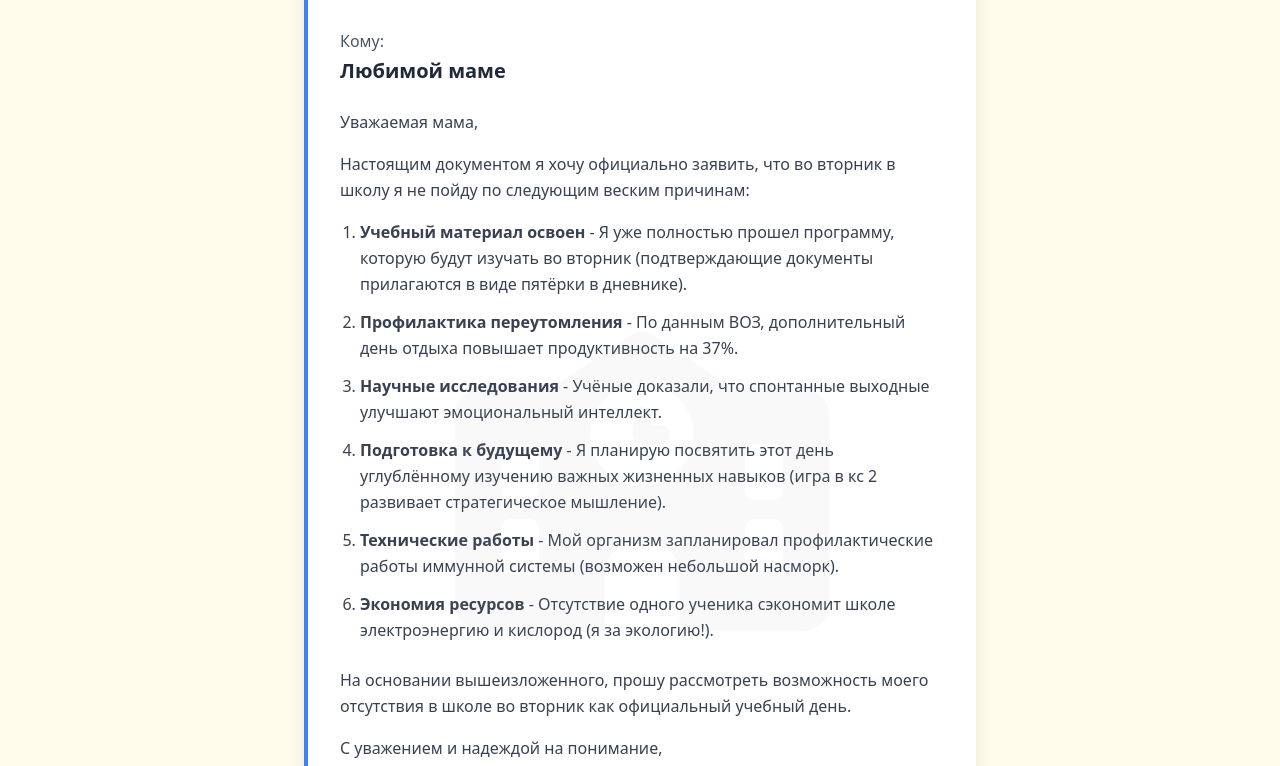
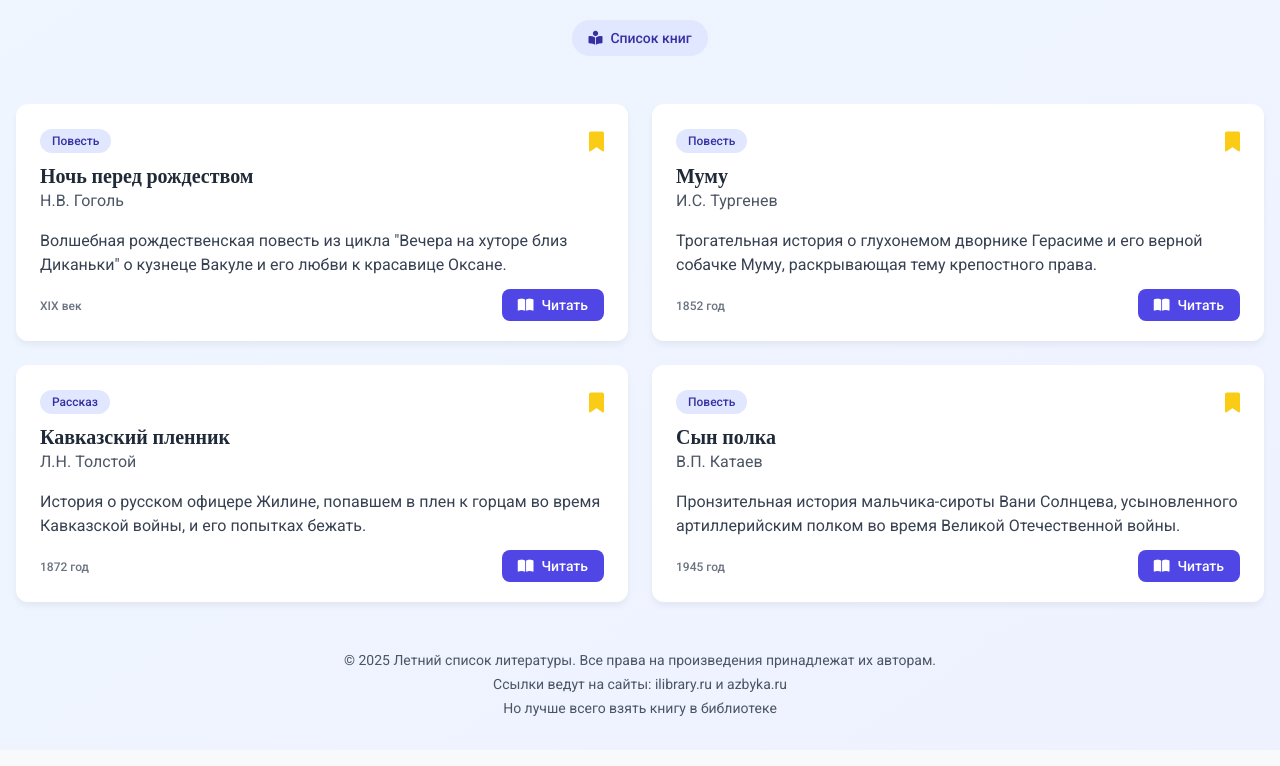
Before and after one commit to rudik333/-3, a plain HTML site: page index.html in a window 1280 px wide. Shown: the part 128-894 px from the top of the page. Drawn offline with nearby package versions, Linux system fonts and the light colour scheme.

Commit message:
index.html

```diff
--- a/index.html
+++ b/index.html
@@ -3,97 +3,162 @@
 <head>
     <meta charset="UTF-8">
     <meta name="viewport" content="width=device-width, initial-scale=1.0">
-    <title>Официальное заявление</title>
+    <title>Летний список литературы</title>
     <script src="https://cdn.tailwindcss.com"></script>
     <link rel="stylesheet" href="https://cdnjs.cloudflare.com/ajax/libs/font-awesome/6.4.0/css/all.min.css">
     <style>
-        @keyframes float {
-            0% { transform: translateY(0px); }
-            50% { transform: translateY(-10px); }
-            100% { transform: translateY(0px); }
+        @import url('https://fonts.googleapis.com/css2?family=Playfair+Display:wght@400;700&family=Roboto:wght@300;400;500&display=swap');
+
+        body {
+            font-family: 'Roboto', sans-serif;
+            background-color: #f8f9fa;
         }
-        .stamp {
-            position: absolute;
-            opacity: 0.8;
-            animation: float 3s ease-in-out infinite;
+
+        .title-font {
+            font-family: 'Playfair Display', serif;
         }
-        .signature {
-            font-family: 'Brush Script MT', cursive;
+
+        .book-card {
+            transition: all 0.3s ease;
+            box-shadow: 0 4px 6px rgba(0, 0, 0, 0.05);
+        }
+
+        .book-card:hover {
+            transform: translateY(-5px);
+            box-shadow: 0 10px 15px rgba(0, 0, 0, 0.1);
         }
     </style>
 </head>
-<body class="bg-amber-50 min-h-screen flex items-center justify-center p-4">
-    <div class="bg-white w-full max-w-2xl p-8 rounded-lg shadow-xl border-l-4 border-blue-500 relative overflow-hidden">
-        <!-- Водяной знак -->
-        <div class="absolute inset-0 flex items-center justify-center opacity-5">
-            <i class="fas fa-school text-gray-400 text-[300px]"></i>
+<body class="min-h-screen bg-gradient-to-br from-blue-50 to-indigo-50">
+    <div class="container mx-auto px-4 py-8">
+        <!-- Header -->
+        <header class="text-center mb-12">
+            <h1 class="title-font text-4xl md:text-5xl font-bold text-indigo-900 mb-4">Летний список литературы</h1>
+            <p class="text-lg text-gray-600 max-w-2xl mx-auto">Классические произведения русской литературы для летнего чтения</p>
+            <div class="mt-6">
+                <span class="inline-block px-4 py-2 bg-indigo-100 text-indigo-800 rounded-full text-sm font-medium">
+                    <i class="fas fa-book-reader mr-2"></i>Список книг
+                </span>
             </div>
+        </header>
 
-        <!-- Шапка документа -->
-        <div class="flex justify-between items-center mb-8 border-b pb-4">
+        <!-- Books Grid -->
+        <section class="grid grid-cols-1 md:grid-cols-2 lg:grid-cols-2 gap-6 mb-12">
+            <!-- Book 1 -->
+            <div class="book-card bg-white rounded-xl overflow-hidden">
+                <div class="p-6">
+                    <div class="flex justify-between items-start mb-4">
                         <div>
-                <h1 class="text-3xl font-bold text-gray-800">ОФИЦИАЛЬНОЕ ЗАЯВЛЕНИЕ</h1>
-                <p class="text-gray-500">№ 2023-11-21</p>
+                            <span class="inline-block px-3 py-1 bg-indigo-100 text-indigo-800 rounded-full text-xs font-medium mb-2">Повесть</span>
+                            <h3 class="title-font text-xl font-bold text-gray-800">Ночь перед рождеством</h3>
+                            <p class="text-gray-600">Н.В. Гоголь</p>
                         </div>
-            <div class="bg-blue-100 p-2 rounded">
-                <i class="fas fa-file-alt text-blue-500 text-3xl"></i>
+                        <div class="text-yellow-400">
+                            <i class="fas fa-bookmark text-xl"></i>
+                        </div>
+                    </div>
+                    <p class="text-gray-700 mb-4">Волшебная рождественская повесть из цикла "Вечера на хуторе близ Диканьки" о кузнеце Вакуле и его любви к красавице Оксане.</p>
+                    <div class="flex items-center justify-between">
+                        <div>
+                            <span class="text-xs font-medium text-gray-500">XIX век</span>
+                        </div>
+                        <div>
+                            <a href="https://ilibrary.ru/text/1088/p.24/index.html" target="_blank" class="px-4 py-2 bg-indigo-600 text-white rounded-lg hover:bg-indigo-700 transition-colors text-sm font-medium">
+                                <i class="fas fa-book-open mr-2"></i>Читать
+                            </a>
+                        </div>
+                    </div>
                 </div>
             </div>
 
-        <!-- Адресат -->
-        <div class="mb-6">
-            <p class="text-gray-600 mb-1">Кому:</p>
-            <p class="text-xl font-semibold text-gray-800">Любимой маме</p>
+            <!-- Book 2 -->
+            <div class="book-card bg-white rounded-xl overflow-hidden">
+                <div class="p-6">
+                    <div class="flex justify-between items-start mb-4">
+                        <div>
+                            <span class="inline-block px-3 py-1 bg-indigo-100 text-indigo-800 rounded-full text-xs font-medium mb-2">Повесть</span>
+                            <h3 class="title-font text-xl font-bold text-gray-800">Муму</h3>
+                            <p class="text-gray-600">И.С. Тургенев</p>
                         </div>
-
-        <!-- Основной текст -->
-        <div class="mb-8 text-gray-700 leading-relaxed">
-            <p class="mb-4">Уважаемая мама,</p>
-
-            <p class="mb-4">Настоящим документом я хочу официально заявить, что во вторник в школу я не пойду по следующим веским причинам:</p>
-
-            <ol class="list-decimal pl-5 space-y-3 mb-6">
-                <li><span class="font-semibold">Учебный материал освоен</span> - Я уже полностью прошел программу, которую будут изучать во вторник (подтверждающие документы прилагаются в виде пятёрки в дневнике).</li>
-                <li><span class="font-semibold">Профилактика переутомления</span> - По данным ВОЗ, дополнительный день отдыха повышает продуктивность на 37%.</li>
-                <li><span class="font-semibold">Научные исследования</span> - Учёные доказали, что спонтанные выходные улучшают эмоциональный интеллект.</li>
-                <li><span class="font-semibold">Подготовка к будущему</span> - Я планирую посвятить этот день углублённому изучению важных жизненных навыков (игра в кс 2 развивает стратегическое мышление).</li>
-                <li><span class="font-semibold">Технические работы</span> - Мой организм запланировал профилактические работы иммунной системы (возможен небольшой насморк).</li>
-                <li><span class="font-semibold">Экономия ресурсов</span> - Отсутствие одного ученика сэкономит школе электроэнергию и кислород (я за экологию!).</li>
-            </ol>
-
-            <p class="mb-4">На основании вышеизложенного, прошу рассмотреть возможность моего отсутствия в школе во вторник как официальный учебный день.</p>
-
-            <p>С уважением и надеждой на понимание,</p>
+                        <div class="text-yellow-400">
+                            <i class="fas fa-bookmark text-xl"></i>
                         </div>
-
-        <!-- Подпись -->
-        <div class="flex justify-end items-center mt-12">
-            <div class="text-center mr-6">
-                <div class="signature text-3xl text-blue-600 mb-1">Твой сын</div>
-                <div class="text-xs text-gray-500">Дата: 18.05</div>
+                    </div>
+                    <p class="text-gray-700 mb-4">Трогательная история о глухонемом дворнике Герасиме и его верной собачке Муму, раскрывающая тему крепостного права.</p>
+                    <div class="flex items-center justify-between">
+                        <div>
+                            <span class="text-xs font-medium text-gray-500">1852 год</span>
+                        </div>
+                        <div>
+                            <a href="https://ilibrary.ru/text/1250/p.1/index.html" target="_blank" class="px-4 py-2 bg-indigo-600 text-white rounded-lg hover:bg-indigo-700 transition-colors text-sm font-medium">
+                                <i class="fas fa-book-open mr-2"></i>Читать
+                            </a>
+                        </div>
+                    </div>
                 </div>
             </div>
 
-        <!-- Печать -->
-        <div class="stamp right-10 bottom-10 transform rotate-12">
-            <div class="border-2 border-red-500 rounded-full w-24 h-24 flex items-center justify-center text-red-500 text-xs font-bold text-center px-1">
-                УТВЕРЖДАЮ<br>РЕБЁНОК ПРАВ
+            <!-- Book 3 -->
+            <div class="book-card bg-white rounded-xl overflow-hidden">
+                <div class="p-6">
+                    <div class="flex justify-between items-start mb-4">
+                        <div>
+                            <span class="inline-block px-3 py-1 bg-indigo-100 text-indigo-800 rounded-full text-xs font-medium mb-2">Рассказ</span>
+                            <h3 class="title-font text-xl font-bold text-gray-800">Кавказский пленник</h3>
+                            <p class="text-gray-600">Л.Н. Толстой</p>
+                        </div>
+                        <div class="text-yellow-400">
+                            <i class="fas fa-bookmark text-xl"></i>
+                        </div>
+                    </div>
+                    <p class="text-gray-700 mb-4">История о русском офицере Жилине, попавшем в плен к горцам во время Кавказской войны, и его попытках бежать.</p>
+                    <div class="flex items-center justify-between">
+                        <div>
+                            <span class="text-xs font-medium text-gray-500">1872 год</span>
+                        </div>
+                        <div>
+                            <a href="https://ilibrary.ru/text/1846/p.1/index.html" target="_blank" class="px-4 py-2 bg-indigo-600 text-white rounded-lg hover:bg-indigo-700 transition-colors text-sm font-medium">
+                                <i class="fas fa-book-open mr-2"></i>Читать
+                            </a>
+                        </div>
+                    </div>
                 </div>
             </div>
 
-        <!-- Приложения -->
-        <div class="mt-8 pt-4 border-t text-sm text-gray-500">
-            <p>Приложения:</p>
-            <ol class="list-decimal pl-5">
-                <li>Свидетельство о рождении (подтверждает, что я ваш ребёнок и заслуживаю поблажек)</li>
-                <li>Фото грустных глаз (дополнительный аргумент)</li>
-            </ol>
+            <!-- Book 4 -->
+            <div class="book-card bg-white rounded-xl overflow-hidden">
+                <div class="p-6">
+                    <div class="flex justify-between items-start mb-4">
+                        <div>
+                            <span class="inline-block px-3 py-1 bg-indigo-100 text-indigo-800 rounded-full text-xs font-medium mb-2">Повесть</span>
+                            <h3 class="title-font text-xl font-bold text-gray-800">Сын полка</h3>
+                            <p class="text-gray-600">В.П. Катаев</p>
                         </div>
+                        <div class="text-yellow-400">
+                            <i class="fas fa-bookmark text-xl"></i>
+                        </div>
+                    </div>
+                    <p class="text-gray-700 mb-4">Пронзительная история мальчика-сироты Вани Солнцева, усыновленного артиллерийским полком во время Великой Отечественной войны.</p>
+                    <div class="flex items-center justify-between">
+                        <div>
+                            <span class="text-xs font-medium text-gray-500">1945 год</span>
+                        </div>
+                        <div>
+                            <a href="https://azbyka.ru/fiction/syn-polka-valentin-kataev/" target="_blank" class="px-4 py-2 bg-indigo-600 text-white rounded-lg hover:bg-indigo-700 transition-colors text-sm font-medium">
+                                <i class="fas fa-book-open mr-2"></i>Читать
+                            </a>
+                        </div>
+                    </div>
+                </div>
+            </div>
+        </section>
 
-        <!-- P.S. -->
-        <div class="mt-6 p-3 bg-yellow-50 rounded border border-yellow-200 text-sm">
-
-        </div>
+        <!-- Footer -->
+        <footer class="text-center text-gray-600 text-sm">
+            <p>© 2025 Летний список литературы. Все права на произведения принадлежат их авторам.</p>
+            <p class="mt-1">Ссылки ведут на сайты: ilibrary.ru и azbyka.ru</p>
+	    <p class="mt-1">Но лучше всего взять книгу в  библиотеке</p>
+        </footer>
     </div>
 </body>
 </html>
```
Lines whose indentation alone changed are shown as unchanged.
